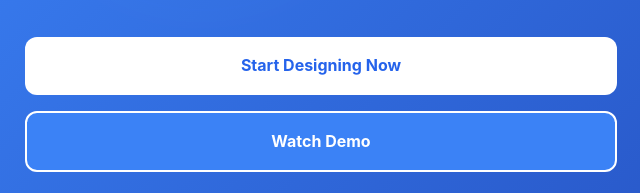
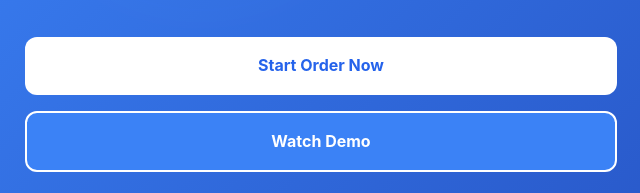
Before and after one commit to webhossen/BD-Fashion, a plain HTML site: page index.html in a window 1280 px wide. Shown: the part 387-580 px from the top of the page, 7-647 px from the left. Drawn offline with nearby package versions, Linux system fonts and the light colour scheme.

Commit message:
Update index.html

```diff
--- a/index.html
+++ b/index.html
@@ -68,9 +68,9 @@
           needed!
         </p>
         <div class="flex flex-col md:flex-row gap-4 pt-4">
-          <a href="design.html"
+          <a href="Products.html"
             class="inline-flex items-center justify-center px-8 py-4 bg-white text-blue-600 rounded-lg font-bold hover:bg-gray-100 transition">
-            Start Designing Now
+            Start Order Now
           </a>
           <a href="#how"
             class="inline-flex items-center justify-center px-8 py-4 bg-blue-500 text-white rounded-lg font-bold hover:bg-blue-400 transition border-2 border-white">
```
